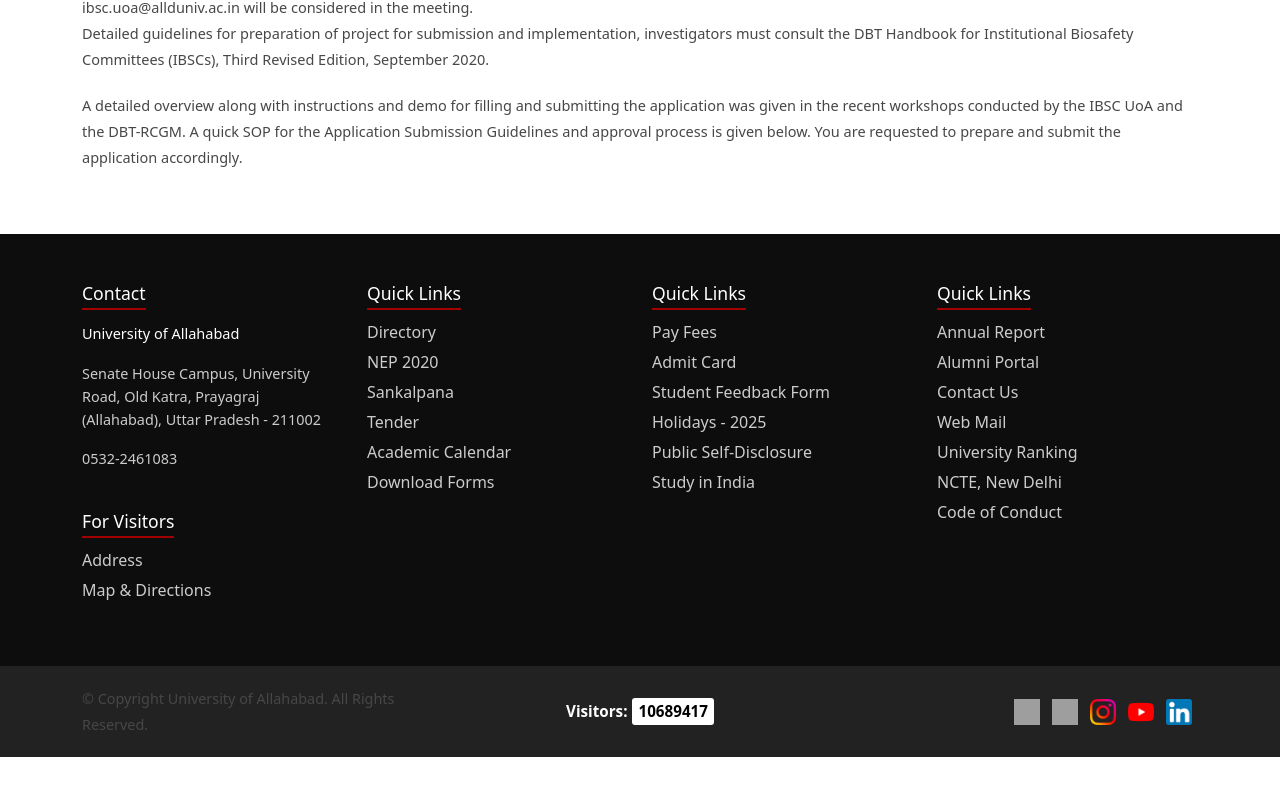
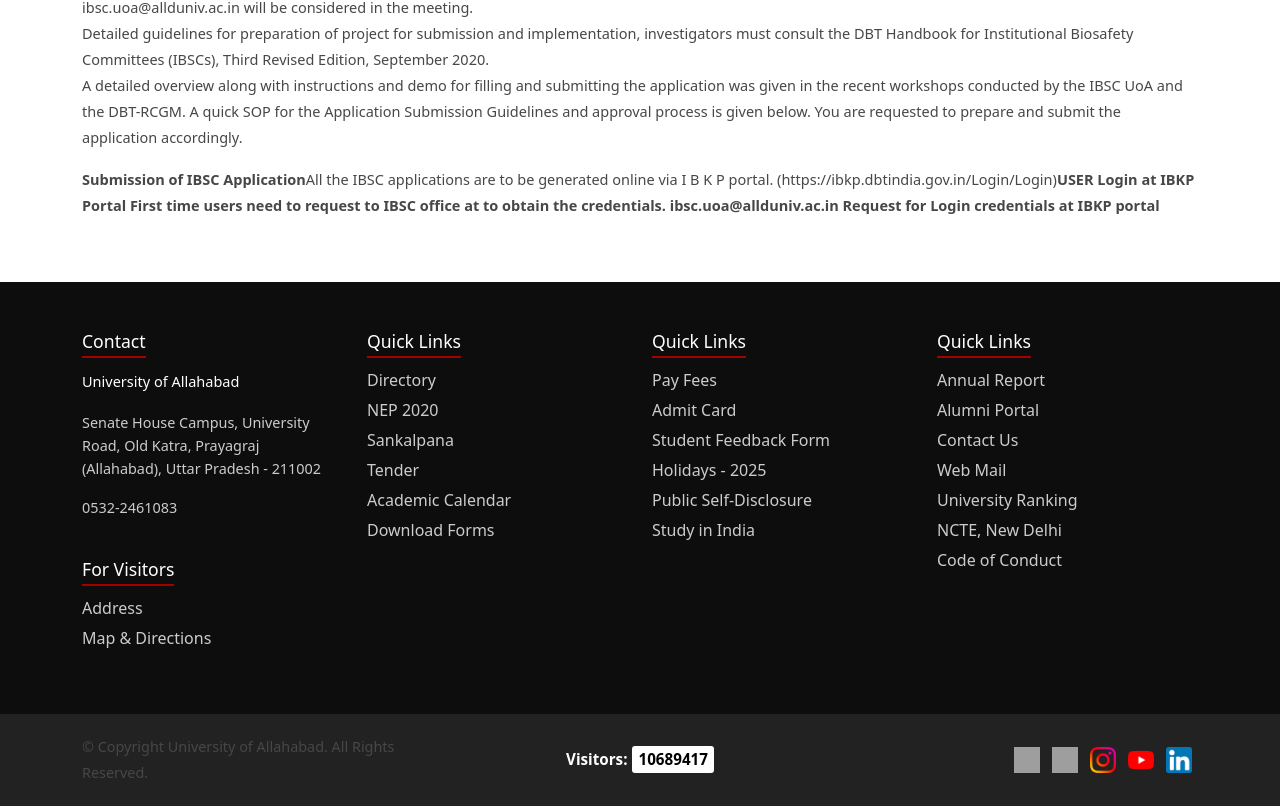
Before and after one commit to CodeWithDKP/alldunivClone, a React (Vite) app: page /about/ibsc in a window 1280 px wide. Shown: the part 1316-2122 px from the top of the page. Before the commit the page ends 2073 px from the top, so only its background shows below. Built offline with nearby package versions, Linux system fonts and the light colour scheme; grey boxes are pictures that could not be loaded.

Commit message:
added some moew pages

```diff
--- a/src/dataContext/aboutData.jsx
+++ b/src/dataContext/aboutData.jsx
@@ -1076,10 +1076,12 @@ const AboutDataProvider = ({ children }) => {
                     ]
                 },
                 Submission_of_IBSC_Application: {
-                    Process: "All IBSC applications are to be generated online via I B K P portal.",
-                    IBKP_Portal_URL: "https://ibkp.dbtindia.gov.in/Login/Login",
+                    start:"Submission of IBSC Application",
+                    Process: "All the IBSC applications are to be generated online via I B K P portal.",
+                    IBKP_Portal_URL: " (https://ibkp.dbtindia.gov.in/Login/Login)",
                     Credentials_Request: {
-                        Initial_Action: "First time users need to request to IBSC office at ibsc.uoa@allduniv.ac.in to obtain the credentials.",
+                        mail:" ibsc.uoa@allduniv.ac.in ",
+                        Initial_Action: "USER Login at IBKP Portal First time users need to request to IBSC office at to obtain the credentials.",
                         Email_Subject: "Request for Login credentials at IBKP portal",
                         Required_Details: [
                             "Full name",
--- a/src/pages/About/Ibsc.jsx
+++ b/src/pages/About/Ibsc.jsx
@@ -33,7 +33,7 @@ export default function CcsRules() {
             {data.tableOverview.map((text, index) => (
               <p key={index}>{text}</p>
             ))}
-            <b className="mail">Email: {data.mail}</b>
+            <b className="ibsc-link">Email: {data.mail}</b>
 
             <table className="table ibsc-table1 table-bordered ">
               <thead>
@@ -60,12 +60,21 @@ export default function CcsRules() {
           <div className="ibsc-process">
             <h4>{data.process.title}</h4>
             <p>
-              {data.process.content.map((text, index) => (
+              {data.process.content.map((text) => (
                 <span style={{
-                  display:"block",
-                  marginBottom: index === 2 ? "20px" : "0px"
+                  display:"block"
                 }}>{text}</span>
               ))}
+            </p>
+          </div>
+          <div>
+            <p>
+              <span><b>{data.Submission_of_IBSC_Application.start}</b>{data.Submission_of_IBSC_Application.Process}
+               <span className="ibsc-link">{data.Submission_of_IBSC_Application.IBKP_Portal_URL}</span>
+               <b>{data.Submission_of_IBSC_Application.Credentials_Request.Initial_Action}</b>
+               <b className="ibsc-link">{data.Submission_of_IBSC_Application.Credentials_Request.mail}</b>
+               <b>{data.Submission_of_IBSC_Application.Credentials_Request.Email_Subject}</b>
+              </span>
             </p>
           </div>
         </div>
```
